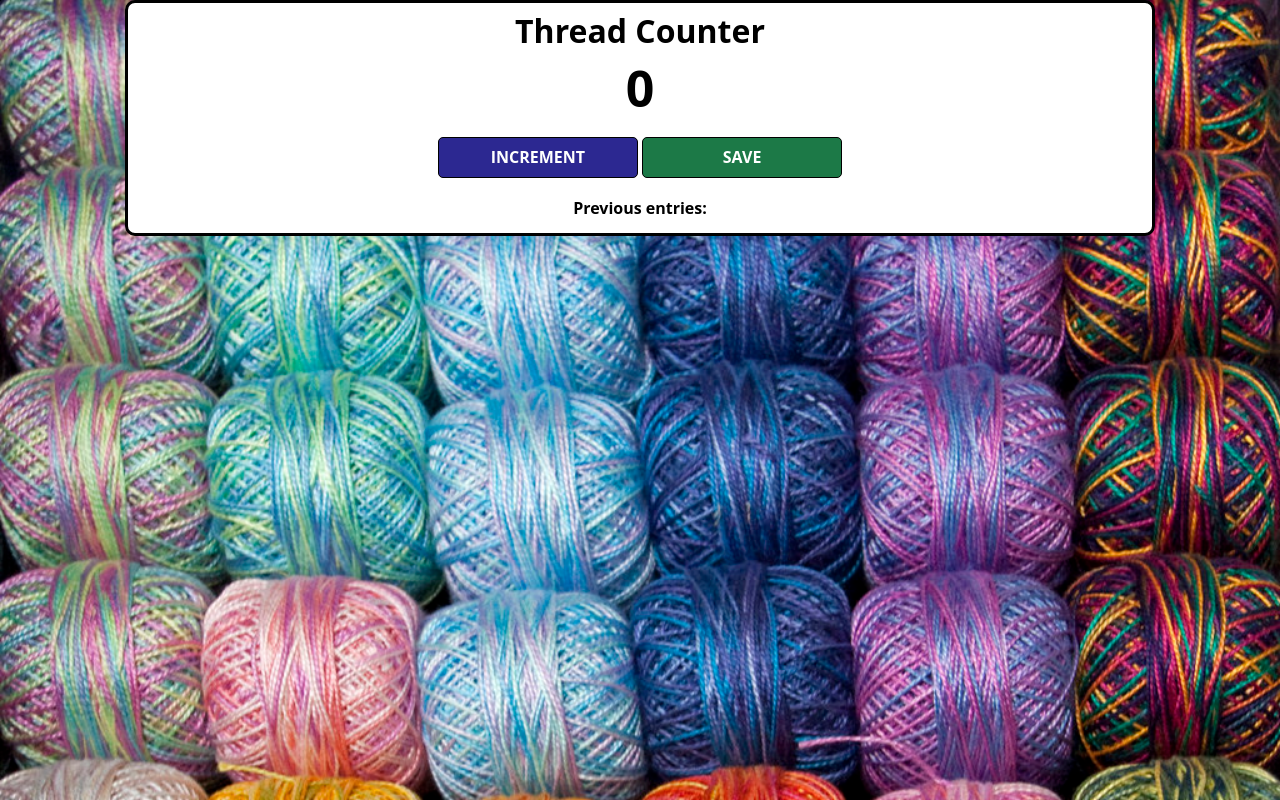
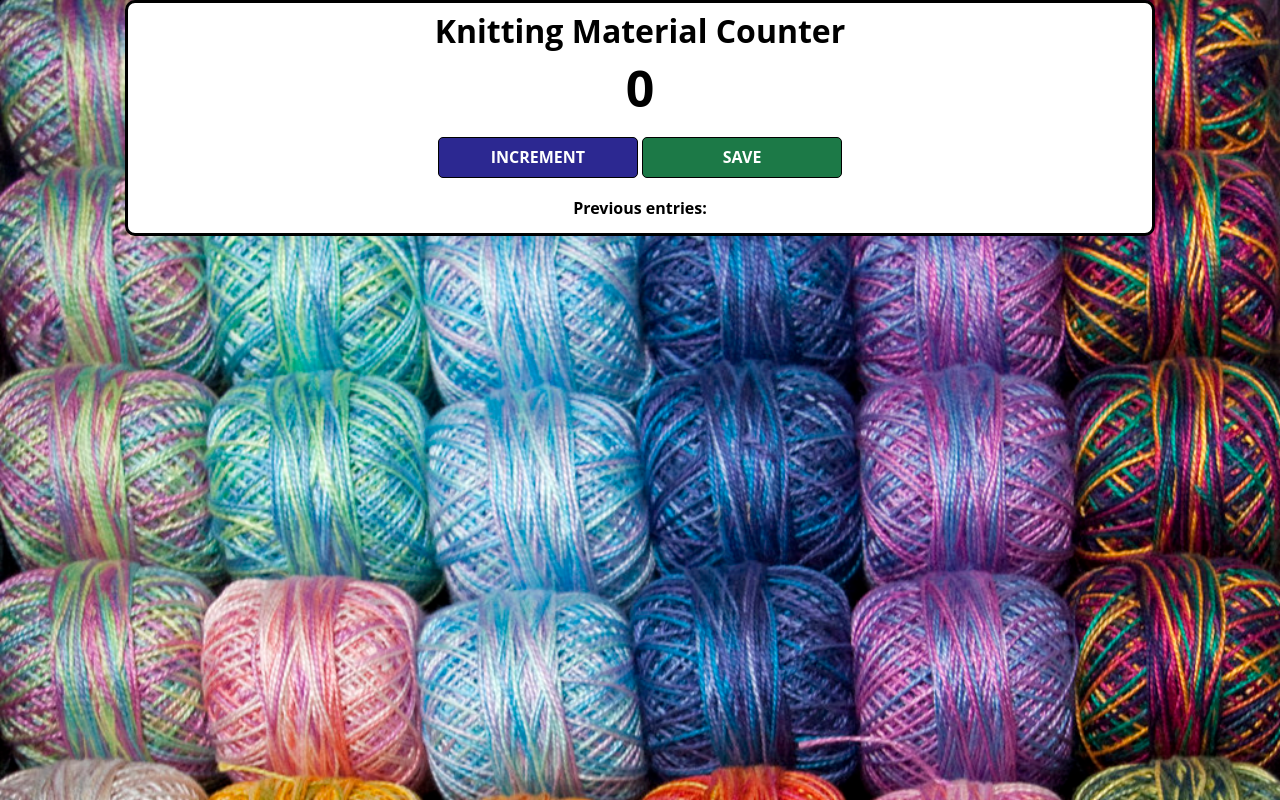
Before and after one commit to sulemanjamali/samplerepo2, a website built with Vite: page index.html in a window 1280 px wide. Built offline with nearby package versions, Linux system fonts and the light colour scheme.

Commit message:
Updated index.html
Changed Thread Counter to Knitting Material Counter. Only text change.

```diff
--- a/index.html
+++ b/index.html
@@ -4,7 +4,7 @@
     </head>
     <body>
         <div class="container">
-            <h1>Thread Counter</h1>
+            <h1>Knitting Material Counter</h1>
             <h2 id="count-el">0</h2>
             <button id="increment-btn" onclick="increment()">INCREMENT</button>
             <button id="save-btn" onclick="save()">SAVE</button>
```
